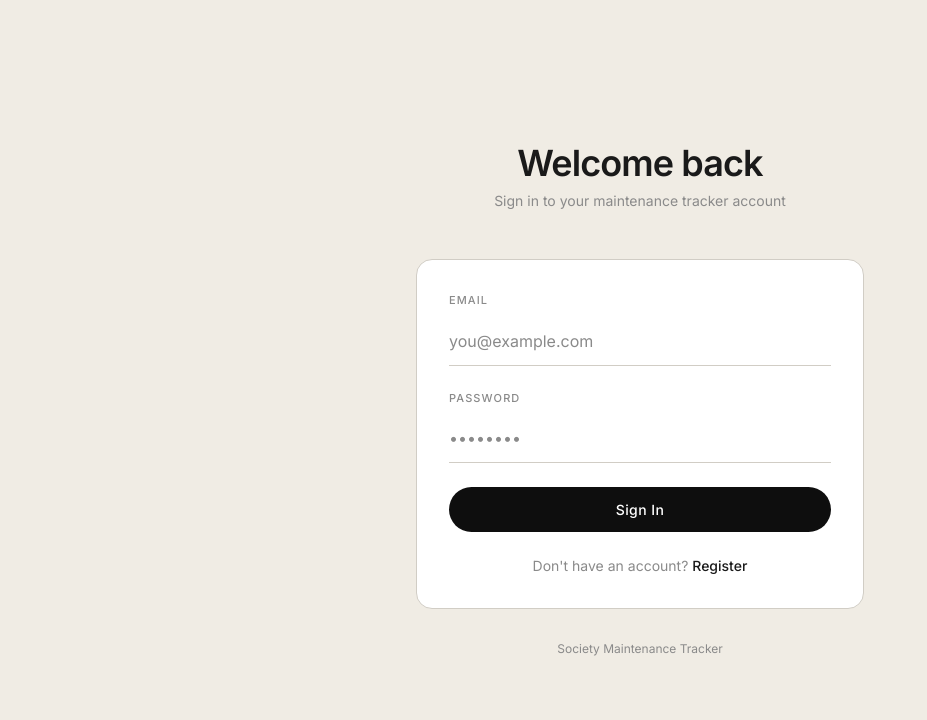
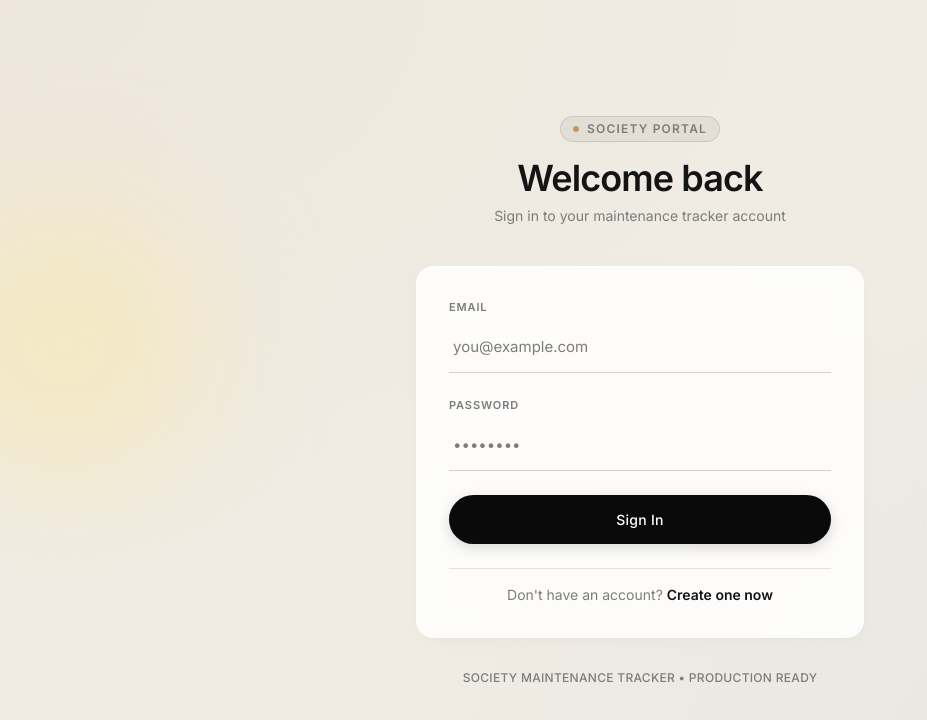
Before and after one commit to Harshgup16/society-maintainence-system, a Next.js app: page /login in a window 1280 px wide. Shown: the top 720 px of the page, without its empty margins (0-927 px from the left). Built offline with nearby package versions, Linux system fonts and the light colour scheme; no server answers.

Commit message:
Elevate UI with Akaru + Glassmorphism hybrid design system

```diff
--- a/app/globals.css
+++ b/app/globals.css
@@ -1,39 +1,39 @@
 @import "tailwindcss";
 
-/* ===== AKARU-INSPIRED DESIGN SYSTEM ===== */
+/* ===== AKARU & GLASSMORPHIC HYBRID DESIGN SYSTEM ===== */
 
 @theme inline {
   /* Core palette */
   --color-cream: #f0ece4;
-  --color-cream-dark: #e8e4dc;
-  --color-cream-light: #f7f5f0;
-  --color-border: #d1cdc5;
-  --color-border-light: #e2dfd8;
+  --color-cream-dark: #e6e1d7;
+  --color-cream-light: #f8f6f0;
+  --color-border: #d5d0c7;
+  --color-border-light: #e5e1d9;
 
   /* Text */
-  --color-text-primary: #1a1a1a;
-  --color-text-secondary: #4a4a4a;
-  --color-text-muted: #8a8a8a;
+  --color-text-primary: #141414;
+  --color-text-secondary: #3d3d3d;
+  --color-text-muted: #7c7c7c;
 
   /* Accent */
-  --color-accent: #d4a574;
-  --color-accent-dark: #b8895c;
-  --color-accent-blue: #4a7bbd;
+  --color-accent: #c69460;
+  --color-accent-dark: #a87644;
+  --color-accent-blue: #3b6fb6;
 
   /* Status */
-  --color-status-open: #4a7bbd;
-  --color-status-progress: #d4a574;
-  --color-status-resolved: #6b8f71;
-  --color-status-overdue: #c75c5c;
+  --color-status-open: #3b6fb6;
+  --color-status-progress: #c69460;
+  --color-status-resolved: #4f8057;
+  --color-status-overdue: #d04b4b;
 
   /* Priority */
-  --color-priority-low: #8a8a8a;
-  --color-priority-medium: #d4a574;
-  --color-priority-high: #c75c5c;
+  --color-priority-low: #7c7c7c;
+  --color-priority-medium: #c69460;
+  --color-priority-high: #d04b4b;
 
   /* Dark elements */
-  --color-dark: #0e0e0e;
-  --color-dark-hover: #2a2a2a;
+  --color-dark: #0a0a0a;
+  --color-dark-hover: #222222;
 
   /* Font */
   --font-sans: var(--font-inter);
@@ -43,11 +43,15 @@
 
 :root {
   --background: #f0ece4;
-  --foreground: #1a1a1a;
+  --foreground: #141414;
 }
 
 body {
   background: var(--background);
+  background-image:
+    radial-gradient(at 0% 0%, rgba(212, 165, 116, 0.08) 0px, transparent 50%),
+    radial-gradient(at 100% 100%, rgba(74, 123, 189, 0.06) 0px, transparent 50%);
+  background-attachment: fixed;
   color: var(--foreground);
   font-family: var(--font-sans), system-ui, -apple-system, sans-serif;
   -webkit-font-smoothing: antialiased;
@@ -64,10 +68,27 @@ body {
 }
 ::-webkit-scrollbar-thumb {
   background: var(--color-border);
-  border-radius: 3px;
+  border-radius: 4px;
 }
 ::-webkit-scrollbar-thumb:hover {
   background: var(--color-text-muted);
+}
+
+/* ===== GLASS CARD ===== */
+
+.glass-card {
+  background: rgba(255, 255, 255, 0.85);
+  backdrop-filter: blur(12px);
+  -webkit-backdrop-filter: blur(12px);
+  border: 1px solid rgba(255, 255, 255, 0.6);
+  box-shadow: 0 4px 20px -2px rgba(0, 0, 0, 0.03), 0 2px 6px -1px rgba(0, 0, 0, 0.02);
+  border-radius: 18px;
+  transition: all 0.3s cubic-bezier(0.16, 1, 0.3, 1);
+}
+
+.glass-card:hover {
+  box-shadow: 0 10px 30px -4px rgba(0, 0, 0, 0.06), 0 4px 12px -2px rgba(0, 0, 0, 0.04);
+  border-color: rgba(198, 148, 96, 0.4);
 }
 
 /* ===== AKARU LIST ITEM ===== */
@@ -76,19 +97,20 @@ body {
   display: flex;
   align-items: center;
   position: relative;
-  padding: 20px 24px;
-  border-bottom: 0.8px solid var(--color-border);
+  padding: 22px 28px;
+  border-bottom: 1px solid var(--color-border-light);
   cursor: pointer;
   overflow: hidden;
-  transition: color 0.4s ease;
+  transition: color 0.4s cubic-bezier(0.16, 1, 0.3, 1);
 }
 
 .akaru-row-bg {
   position: absolute;
   inset: 0;
+  background: #0a0a0a;
   transform: translateY(-100%);
   transform-origin: top right;
-  transition: transform 0.5s cubic-bezier(0.19, 1, 0.22, 1);
+  transition: transform 0.45s cubic-bezier(0.19, 1, 0.22, 1);
   z-index: 0;
   pointer-events: none;
 }
@@ -108,16 +130,16 @@ body {
 
 /* Arrow button */
 .akaru-arrow {
-  width: 40px;
-  height: 40px;
+  width: 42px;
+  height: 42px;
   border-radius: 50%;
   border: 1px solid currentColor;
   display: flex;
   align-items: center;
   justify-content: center;
   opacity: 0;
-  transform: scale(0.8);
-  transition: all 0.3s ease;
+  transform: scale(0.85);
+  transition: all 0.3s cubic-bezier(0.16, 1, 0.3, 1);
   flex-shrink: 0;
   margin-left: auto;
 }
@@ -133,44 +155,55 @@ body {
   display: inline-flex;
   align-items: center;
   gap: 6px;
-  padding: 4px 14px;
+  padding: 5px 14px;
   border: 1px solid currentColor;
   border-radius: 999px;
-  font-size: 12px;
-  font-weight: 500;
-  letter-spacing: 0.05em;
+  font-size: 11px;
+  font-weight: 600;
+  letter-spacing: 0.06em;
   text-transform: uppercase;
   white-space: nowrap;
+  backdrop-filter: blur(4px);
+  transition: transform 0.2s ease;
+}
+
+.badge-pill:hover {
+  transform: translateY(-1px);
 }
 
 /* ===== STAT CARD ===== */
 
 .stat-card {
-  background: #ffffff;
+  background: rgba(255, 255, 255, 0.9);
+  backdrop-filter: blur(8px);
   border: 1px solid var(--color-border);
-  border-radius: 12px;
+  border-radius: 16px;
   padding: 24px;
-  transition: border-color 0.2s ease;
+  box-shadow: 0 2px 10px rgba(0, 0, 0, 0.02);
+  transition: all 0.3s cubic-bezier(0.16, 1, 0.3, 1);
 }
 .stat-card:hover {
-  border-color: var(--color-text-muted);
+  transform: translateY(-3px);
+  box-shadow: 0 12px 28px -6px rgba(0, 0, 0, 0.07);
+  border-color: var(--color-accent);
 }
 
 /* ===== FORM INPUTS (Editorial) ===== */
 
 .input-editorial {
   width: 100%;
-  padding: 12px 0;
+  padding: 14px 4px;
   border: none;
   border-bottom: 1px solid var(--color-border);
   background: transparent;
-  font-size: 16px;
+  font-size: 15px;
   color: var(--color-text-primary);
   outline: none;
-  transition: border-color 0.2s ease;
+  transition: border-color 0.25s ease, box-shadow 0.25s ease;
 }
 .input-editorial:focus {
   border-bottom-color: var(--color-dark);
+  box-shadow: 0 2px 0 0 var(--color-dark);
 }
 .input-editorial::placeholder {
   color: var(--color-text-muted);
@@ -179,11 +212,11 @@ body {
 .input-label {
   display: block;
   font-size: 11px;
-  font-weight: 500;
-  letter-spacing: 0.1em;
+  font-weight: 600;
+  letter-spacing: 0.08em;
   text-transform: uppercase;
   color: var(--color-text-muted);
-  margin-bottom: 8px;
+  margin-bottom: 6px;
 }
 
 /* ===== BUTTON (Dark Pill) ===== */
@@ -192,20 +225,23 @@ body {
   display: inline-flex;
   align-items: center;
   justify-content: center;
-  gap: 8px;
-  padding: 12px 32px;
+  gap: 10px;
+  padding: 14px 34px;
   background: var(--color-dark);
   color: #ffffff;
   border: none;
   border-radius: 999px;
   font-size: 14px;
   font-weight: 500;
-  letter-spacing: 0.03em;
+  letter-spacing: 0.02em;
   cursor: pointer;
-  transition: background 0.2s ease, transform 0.1s ease;
+  box-shadow: 0 4px 14px rgba(0, 0, 0, 0.15);
+  transition: all 0.25s cubic-bezier(0.16, 1, 0.3, 1);
 }
 .btn-primary:hover {
   background: var(--color-dark-hover);
+  transform: translateY(-1px);
+  box-shadow: 0 6px 20px rgba(0, 0, 0, 0.22);
 }
 .btn-primary:active {
   transform: scale(0.98);
@@ -213,6 +249,8 @@ body {
 .btn-primary:disabled {
   opacity: 0.5;
   cursor: not-allowed;
+  transform: none;
+  box-shadow: none;
 }
 
 .btn-secondary {
@@ -220,7 +258,7 @@ body {
   align-items: center;
   justify-content: center;
   gap: 8px;
-  padding: 10px 24px;
+  padding: 11px 26px;
   background: transparent;
   color: var(--color-text-primary);
   border: 1px solid var(--color-border);
@@ -228,11 +266,12 @@ body {
   font-size: 14px;
   font-weight: 500;
   cursor: pointer;
-  transition: all 0.2s ease;
+  transition: all 0.25s ease;
 }
 .btn-secondary:hover {
   border-color: var(--color-dark);
-  background: var(--color-cream-dark);
+  background: rgba(255, 255, 255, 0.8);
+  transform: translateY(-1px);
 }
 
 .btn-danger {
@@ -240,7 +279,7 @@ body {
   align-items: center;
   justify-content: center;
   gap: 8px;
-  padding: 10px 24px;
+  padding: 11px 26px;
   background: var(--color-status-overdue);
   color: #ffffff;
   border: none;
@@ -248,17 +287,22 @@ body {
   font-size: 14px;
   font-weight: 500;
   cursor: pointer;
-  transition: all 0.2s ease;
+  box-shadow: 0 4px 12px rgba(208, 75, 75, 0.25);
+  transition: all 0.25s ease;
 }
 .btn-danger:hover {
-  opacity: 0.9;
+  opacity: 0.92;
+  transform: translateY(-1px);
+  box-shadow: 0 6px 18px rgba(208, 75, 75, 0.35);
 }
 
 /* ===== SIDEBAR ===== */
 
 .sidebar {
   width: 260px;
-  background: var(--color-cream-dark);
+  background: rgba(230, 225, 215, 0.85);
+  backdrop-filter: blur(16px);
+  -webkit-backdrop-filter: blur(16px);
   border-right: 1px solid var(--color-border);
   height: 100vh;
   position: fixed;
@@ -267,14 +311,14 @@ body {
   z-index: 40;
   display: flex;
   flex-direction: column;
-  transition: transform 0.3s ease;
+  transition: transform 0.35s cubic-bezier(0.16, 1, 0.3, 1);
 }
 
 .sidebar-link {
   display: flex;
   align-items: center;
   gap: 12px;
-  padding: 12px 24px;
+  padding: 14px 24px;
   color: var(--color-text-secondary);
   font-size: 14px;
   font-weight: 400;
@@ -288,17 +332,17 @@ body {
 }
 .sidebar-link.active {
   color: var(--color-text-primary);
-  font-weight: 500;
+  font-weight: 600;
   border-left-color: var(--color-dark);
-  background: rgba(0, 0, 0, 0.04);
+  background: rgba(255, 255, 255, 0.4);
 }
 
 /* ===== TIMELINE ===== */
 
 .timeline-item {
   position: relative;
-  padding-left: 32px;
-  padding-bottom: 24px;
+  padding-left: 36px;
+  padding-bottom: 28px;
 }
 .timeline-item:last-child {
   padding-bottom: 0;
@@ -306,10 +350,10 @@ body {
 .timeline-item::before {
   content: '';
   position: absolute;
-  left: 8px;
-  top: 8px;
+  left: 10px;
+  top: 10px;
   bottom: 0;
-  width: 1px;
+  width: 2px;
   background: var(--color-border);
 }
 .timeline-item:last-child::before {
@@ -317,12 +361,13 @@ body {
 }
 .timeline-dot {
   position: absolute;
-  left: 2px;
+  left: 3px;
   top: 4px;
-  width: 14px;
-  height: 14px;
+  width: 16px;
+  height: 16px;
   border-radius: 50%;
-  border: 2px solid #ffffff;
+  border: 3px solid #ffffff;
+  box-shadow: 0 2px 6px rgba(0, 0, 0, 0.1);
 }
 
 /* ===== TOAST ===== */
@@ -334,28 +379,29 @@ body {
   z-index: 100;
   display: flex;
   flex-direction: column;
-  gap: 8px;
+  gap: 10px;
 }
 
 .toast {
-  padding: 14px 20px;
-  border-radius: 12px;
+  padding: 14px 22px;
+  border-radius: 14px;
   font-size: 14px;
   font-weight: 500;
-  animation: toast-in 0.3s ease;
+  animation: toast-in 0.35s cubic-bezier(0.16, 1, 0.3, 1);
   min-width: 280px;
-  max-width: 400px;
-  box-shadow: 0 4px 12px rgba(0, 0, 0, 0.1);
+  max-width: 420px;
+  box-shadow: 0 8px 24px -4px rgba(0, 0, 0, 0.12);
+  backdrop-filter: blur(8px);
 }
 
 @keyframes toast-in {
   from {
     opacity: 0;
-    transform: translateX(100%);
+    transform: translateX(100%) scale(0.9);
   }
   to {
     opacity: 1;
-    transform: translateX(0);
+    transform: translateX(0) scale(1);
   }
 }
 
@@ -364,23 +410,25 @@ body {
 .modal-backdrop {
   position: fixed;
   inset: 0;
-  background: rgba(0, 0, 0, 0.4);
+  background: rgba(0, 0, 0, 0.45);
+  backdrop-filter: blur(4px);
   z-index: 50;
   display: flex;
   align-items: center;
   justify-content: center;
-  animation: fade-in 0.2s ease;
+  animation: fade-in 0.25s ease;
 }
 
 .modal-content {
   background: #ffffff;
-  border-radius: 16px;
-  padding: 32px;
-  max-width: 560px;
+  border-radius: 20px;
+  padding: 36px;
+  max-width: 580px;
   width: 90%;
   max-height: 90vh;
   overflow-y: auto;
-  animation: scale-in 0.2s ease;
+  box-shadow: 0 20px 50px -10px rgba(0, 0, 0, 0.2);
+  animation: scale-in 0.25s cubic-bezier(0.16, 1, 0.3, 1);
 }
 
 @keyframes fade-in {
@@ -389,20 +437,20 @@ body {
 }
 
 @keyframes scale-in {
-  from { opacity: 0; transform: scale(0.95); }
+  from { opacity: 0; transform: scale(0.94); }
   to { opacity: 1; transform: scale(1); }
 }
 
 /* ===== PAGE ANIMATIONS ===== */
 
 .page-enter {
-  animation: page-slide-in 0.4s ease;
+  animation: page-slide-in 0.45s cubic-bezier(0.16, 1, 0.3, 1);
 }
 
 @keyframes page-slide-in {
   from {
     opacity: 0;
-    transform: translateY(12px);
+    transform: translateY(16px);
   }
   to {
     opacity: 1;
@@ -415,18 +463,20 @@ body {
 .photo-grid {
   display: grid;
   grid-template-columns: repeat(auto-fill, minmax(160px, 1fr));
-  gap: 12px;
+  gap: 14px;
 }
 .photo-thumb {
   aspect-ratio: 1;
-  border-radius: 8px;
+  border-radius: 12px;
   overflow: hidden;
   border: 1px solid var(--color-border);
   cursor: pointer;
-  transition: border-color 0.2s ease;
+  transition: all 0.25s ease;
 }
 .photo-thumb:hover {
-  border-color: var(--color-text-muted);
+  border-color: var(--color-accent);
+  transform: scale(1.03);
+  box-shadow: 0 6px 18px rgba(0, 0, 0, 0.1);
 }
 .photo-thumb img {
   width: 100%;
@@ -448,8 +498,8 @@ body {
 @media (max-width: 767px) {
   .akaru-row {
     flex-wrap: wrap;
-    gap: 8px;
-    padding: 16px;
+    gap: 10px;
+    padding: 18px 16px;
   }
 }
 
@@ -457,16 +507,18 @@ body {
 
 .dropzone {
   border: 2px dashed var(--color-border);
-  border-radius: 12px;
-  padding: 40px;
+  border-radius: 16px;
+  padding: 44px;
   text-align: center;
   cursor: pointer;
-  transition: all 0.2s ease;
+  background: rgba(255, 255, 255, 0.5);
+  transition: all 0.25s ease;
 }
 .dropzone:hover,
 .dropzone.active {
   border-color: var(--color-accent);
-  background: rgba(212, 165, 116, 0.05);
+  background: rgba(198, 148, 96, 0.08);
+  transform: scale(1.005);
 }
 
 /* ===== CHART STYLES ===== */
--- a/app/login/page.js
+++ b/app/login/page.js
@@ -44,10 +44,18 @@ export default function LoginPage() {
   };
 
   return (
-    <div className="min-h-screen flex items-center justify-center bg-cream p-4">
-      <div className="w-full max-w-md page-enter">
+    <div className="min-h-screen flex items-center justify-center p-4 relative overflow-hidden">
+      {/* Decorative ambient blurred blobs */}
+      <div className="absolute top-1/4 -left-20 w-72 h-72 bg-amber-200/30 rounded-full blur-3xl pointer-events-none" />
+      <div className="absolute bottom-1/4 -right-20 w-80 h-80 bg-blue-200/25 rounded-full blur-3xl pointer-events-none" />
+
+      <div className="w-full max-w-md page-enter relative z-10">
         {/* Header */}
-        <div className="text-center mb-12">
+        <div className="text-center mb-10">
+          <div className="inline-flex items-center gap-2 px-3 py-1 rounded-full bg-black/5 border border-black/10 text-xs font-semibold uppercase tracking-widest text-text-muted mb-4">
+            <span className="w-1.5 h-1.5 rounded-full bg-accent" />
+            Society Portal
+          </div>
           <h1 className="text-4xl font-semibold tracking-tight text-text-primary mb-2">
             Welcome back
           </h1>
@@ -57,10 +65,10 @@ export default function LoginPage() {
         </div>
 
         {/* Form Card */}
-        <div className="bg-white rounded-2xl p-8 border border-border">
+        <div className="glass-card p-8 border border-white/80 shadow-xl">
           <form onSubmit={handleLogin} className="space-y-6">
             {error && (
-              <div className="p-3 rounded-lg bg-red-50 border border-red-200 text-red-700 text-sm">
+              <div className="p-3.5 rounded-xl bg-red-50/90 border border-red-200 text-red-700 text-sm font-medium animate-shake">
                 {error}
               </div>
             )}
@@ -96,7 +104,7 @@ export default function LoginPage() {
             <button
               type="submit"
               disabled={loading}
-              className="btn-primary w-full"
+              className="btn-primary w-full shadow-lg hover:shadow-xl transition-all"
             >
               {loading ? (
                 <span className="flex items-center gap-2">
@@ -112,19 +120,19 @@ export default function LoginPage() {
             </button>
           </form>
 
-          <div className="mt-6 text-center">
+          <div className="mt-6 text-center pt-4 border-t border-border-light">
             <p className="text-sm text-text-muted">
               Don't have an account?{' '}
-              <Link href="/register" className="text-text-primary font-medium hover:underline">
-                Register
+              <Link href="/register" className="text-text-primary font-semibold hover:underline">
+                Create one now
               </Link>
             </p>
           </div>
         </div>
 
         {/* Footer */}
-        <p className="text-center text-xs text-text-muted mt-8">
-          Society Maintenance Tracker
+        <p className="text-center text-xs text-text-muted mt-8 font-medium tracking-wide">
+          SOCIETY MAINTENANCE TRACKER • PRODUCTION READY
         </p>
       </div>
     </div>
```
Also changed, not shown: components/layout/Header.js (+10 -11 lines).
